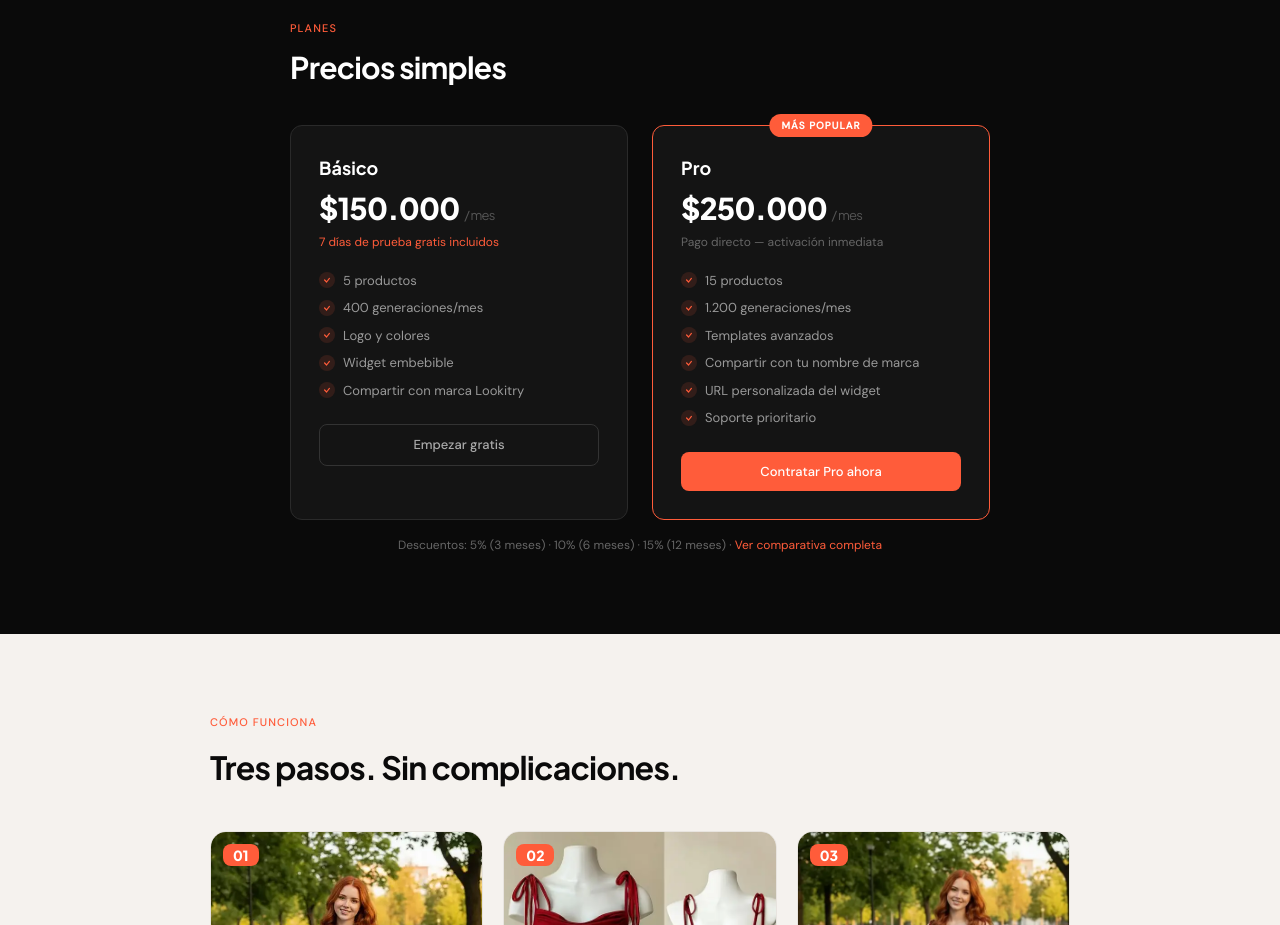
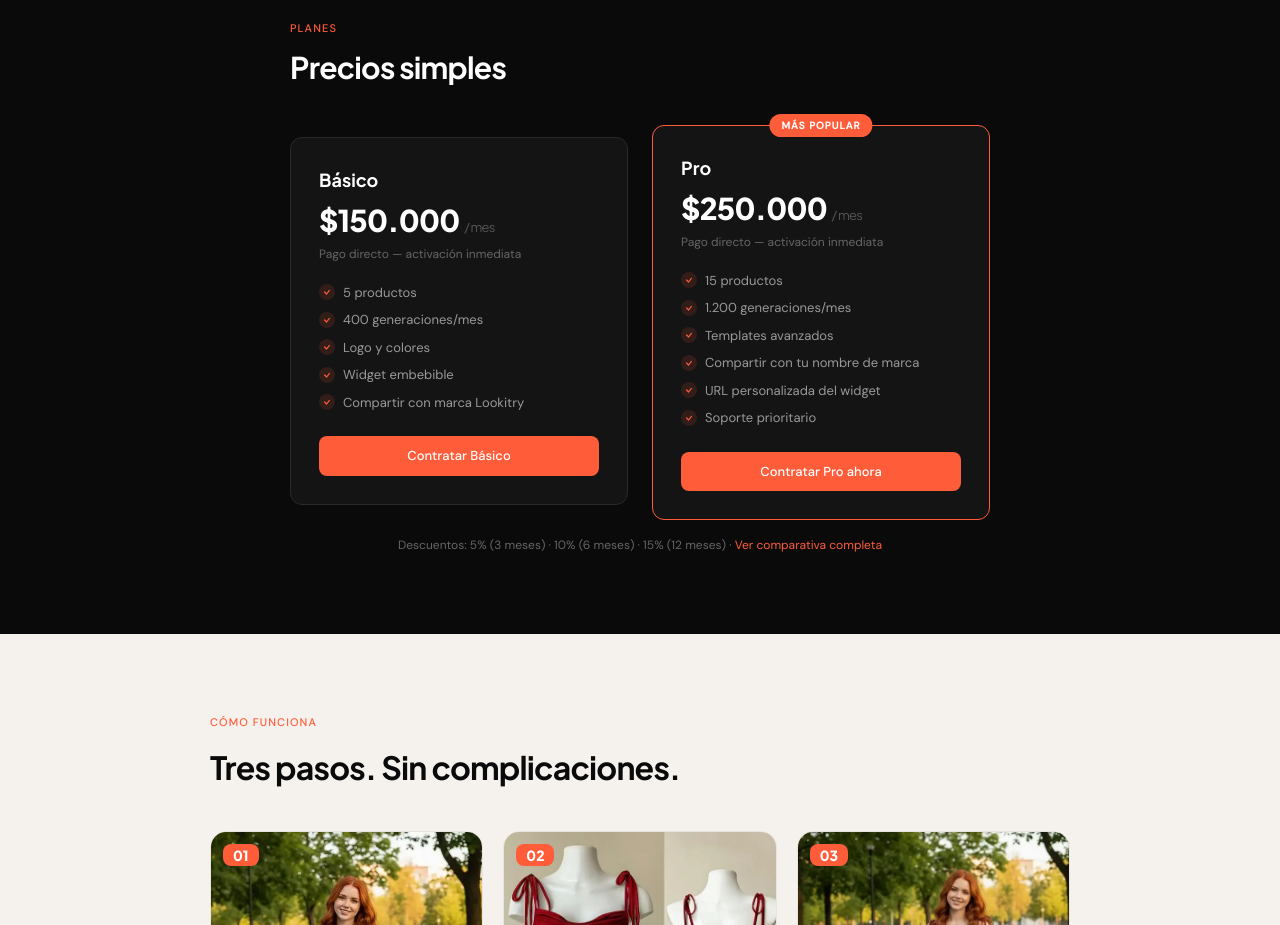
Before and after one commit to depper-IA/Lookitry, a Next.js app in the folder frontend/: page / in a window 1280 px wide. Shown: the part 1360-2285 px from the top of the page. Built offline with nearby package versions, Linux system fonts and the light colour scheme; no server answers; the database is empty.

Commit message:
fix: landing pricing — boton basico naranja + contratar basico + alinear cards

```diff
--- a/frontend/src/components/landing/LandingClient.tsx
+++ b/frontend/src/components/landing/LandingClient.tsx
@@ -190,14 +190,14 @@ export default function LandingClient() {
           <h2 id="pricing-heading" className="font-syne font-bold text-3xl text-white tracking-tight mb-10">
             Precios simples
           </h2>
-          <div className="grid grid-cols-1 sm:grid-cols-2 gap-4 sm:gap-6">
+          <div className="grid grid-cols-1 sm:grid-cols-2 gap-4 sm:gap-6 items-start">
             {/* Básico */}
-            <div className="bg-[#141414] border border-[#2a2a2a] hover:border-[#FF5C3A]/60 transition-colors duration-200 rounded-xl p-6 md:p-7">
+            <div className="bg-[#141414] border border-[#2a2a2a] hover:border-[#FF5C3A]/60 transition-colors duration-200 rounded-xl p-6 md:p-7 mt-3">
               <div className="font-syne font-bold text-lg text-white mb-1">Básico</div>
               <div className="font-syne font-extrabold text-[30px] text-white tracking-tight mb-0.5">
                 $150.000 <span className="text-[13px] font-normal text-[#555]">/ mes</span>
               </div>
-              <div className="text-[12px] text-[#FF5C3A] mb-5">7 días de prueba gratis incluidos</div>
+              <div className="text-[12px] text-[#666] mb-5">Pago directo — activación inmediata</div>
               <ul className="flex flex-col gap-2 mb-6">
                 {BASIC_FEATURES.map(f => (
                   <li key={f} className="flex items-center gap-2 text-[13px] text-[#999]">
@@ -209,10 +209,10 @@ export default function LandingClient() {
                 ))}
               </ul>
               <Link
-                href="/register"
-                className="block w-full text-center py-2.5 border border-[#333] hover:border-[#555] text-[#aaa] hover:text-white text-[13px] font-medium rounded-lg transition-all duration-200 hover:-translate-y-0.5 active:scale-95 focus-visible:ring-2 focus-visible:ring-[#FF5C3A]"
+                href="/checkout?plan=BASIC&amount=150000&months=1"
+                className="block w-full text-center py-2.5 bg-[#FF5C3A] hover:bg-[#e84d2c] text-white text-[13px] font-medium rounded-lg transition-all duration-200 hover:-translate-y-0.5 active:scale-95 focus-visible:ring-2 focus-visible:ring-[#FF5C3A]"
               >
-                Empezar gratis
+                Contratar Básico
               </Link>
             </div>
             {/* Pro */}
```
